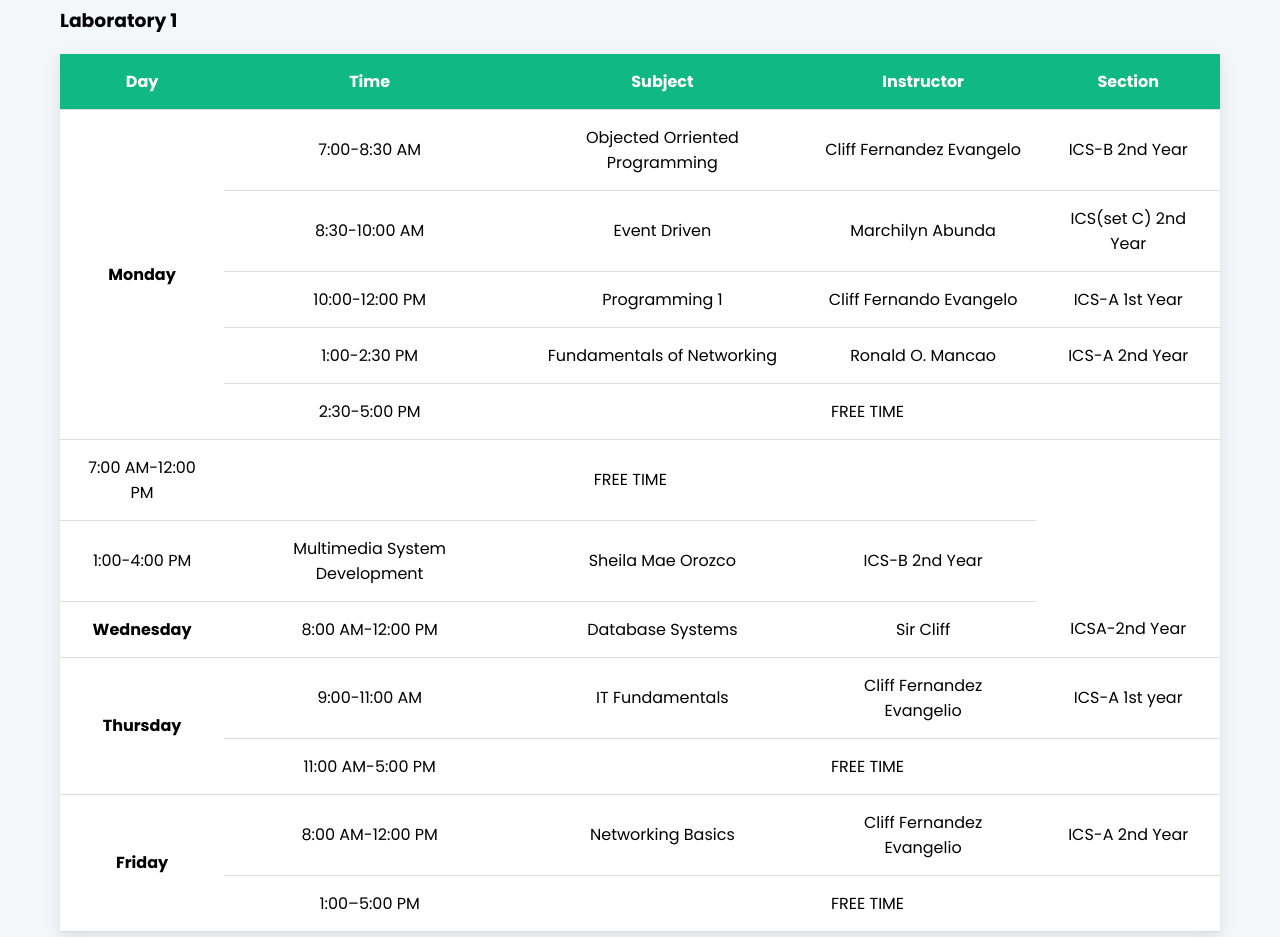
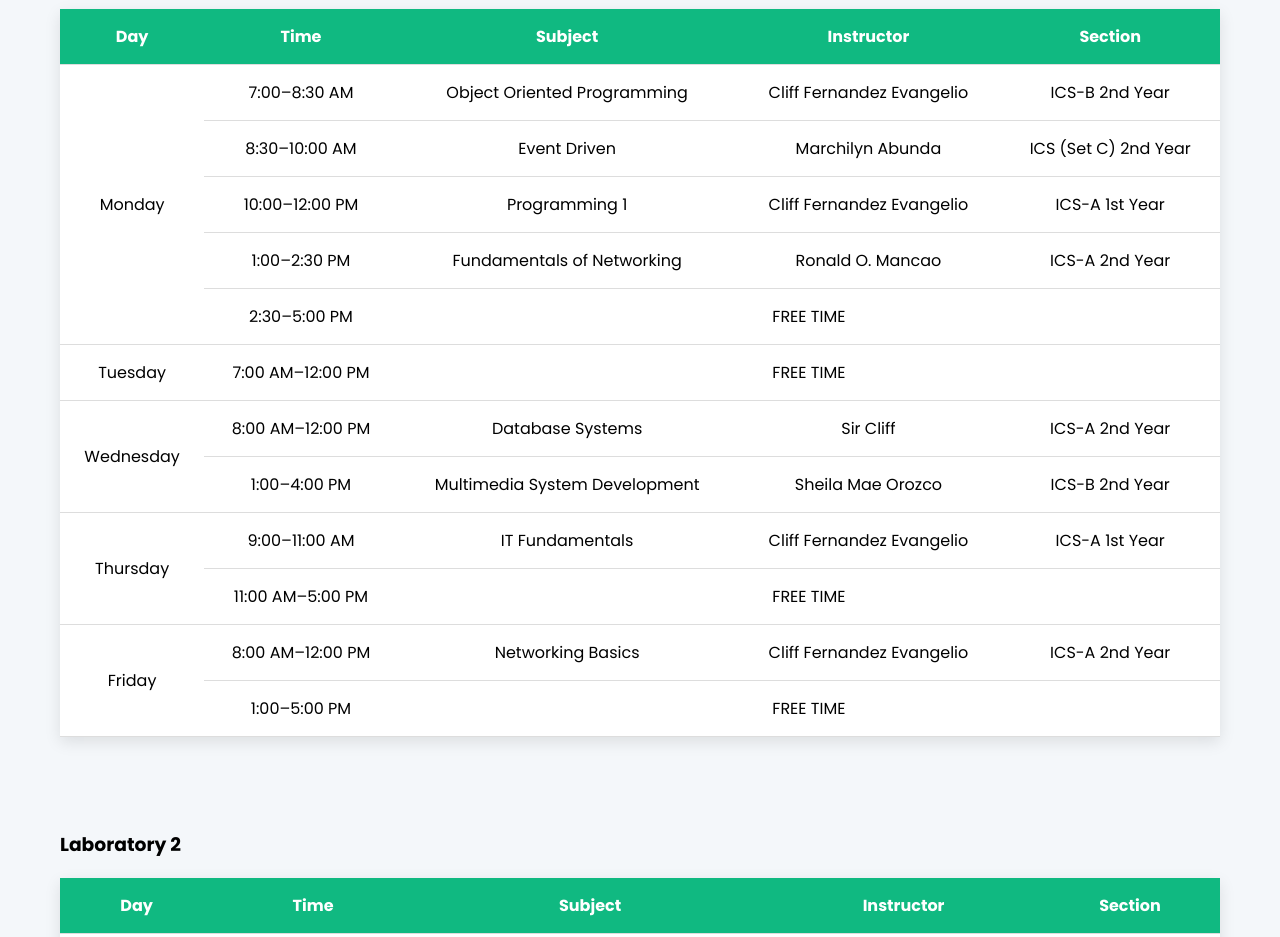
Before and after one commit to Dairolovely/it27A_final_prog, a plain HTML site: page index.html in a window 1280 px wide. Shown: the part 1320-2257 px from the top of the page. Drawn offline with Linux system fonts and the light colour scheme.

Commit message:
Added an updated schedule

```diff
--- a/index.html
+++ b/index.html
@@ -23,7 +23,7 @@
     <!-- HERO SECTION -->
     <section class="hero">
         <h2>Welcome to the Computer Laboratory Hub</h2>
-        <button onclick="scrollToLabs()">Explore Labs</button>
+
     </section>
 
     <!-- LABS SECTION -->
@@ -57,6 +57,8 @@
 
 <div class="table-wrapper">
 <table class="schedule-table">
+   <table class="schedule">
+    <thead>
         <tr>
             <th>Day</th>
             <th>Time</th>
@@ -64,83 +66,99 @@
             <th>Instructor</th>
             <th>Section</th>
         </tr>
+    </thead>
+
+    <tbody>
+
+        <!-- MONDAY -->
+        <tr>
+            <td rowspan="5" class="day">Monday</td>
+            <td>7:00–8:30 AM</td>
+            <td>Object Oriented Programming</td>
+            <td>Cliff Fernandez Evangelio</td>
+            <td>ICS-B 2nd Year</td>
+        </tr>
 
         <tr>
-        <td rowspan="5"><b>Monday</b></td>
-        <td>7:00-8:30 AM</td>
-        <td>Objected Orriented Programming</td>
-        <td>Cliff Fernandez Evangelo</td>
-        <td>ICS-B 2nd Year</td>
-    </tr>
-    <tr>
-        <td>8:30-10:00 AM</td>
+            <td>8:30–10:00 AM</td>
             <td>Event Driven</td>
             <td>Marchilyn Abunda</td>
-        <td>ICS(set C) 2nd Year</td>
+            <td>ICS (Set C) 2nd Year</td>
         </tr>
+
         <tr>
-        <td>10:00-12:00 PM</td>
+            <td>10:00–12:00 PM</td>
             <td>Programming 1</td>
-        <td>Cliff Fernando Evangelo</td>
+            <td>Cliff Fernandez Evangelio</td>
             <td>ICS-A 1st Year</td>
         </tr>
+
         <tr>
-        <td>1:00-2:30 PM</td>
+            <td>1:00–2:30 PM</td>
             <td>Fundamentals of Networking</td>
             <td>Ronald O. Mancao</td>
             <td>ICS-A 2nd Year</td>
         </tr>
 
-    <tr class="free-row">
-        <td>2:30-5:00 PM</td>
-        <td colspan="3" class="free-label">FREE TIME</td>
+        <tr>
+            <td>2:30–5:00 PM</td>
+            <td colspan="3" class="free">FREE TIME</td>
         </tr>
 
-    <tr class="free-row">
-        <td>7:00 AM-12:00 PM</td>
-        <td colspan="3" class="free-label">FREE TIME</td>
+        <!-- TUESDAY -->
+        <tr>
+            <td rowspan="1" class="day">Tuesday</td>
+            <td>7:00 AM–12:00 PM</td>
+            <td colspan="3" class="free">FREE TIME</td>
+        </tr>
+
+        <!-- WEDNESDAY -->
+        <tr>
+            <td rowspan="2" class="day">Wednesday</td>
+            <td>8:00 AM–12:00 PM</td>
+            <td>Database Systems</td>
+            <td>Sir Cliff</td>
+            <td>ICS-A 2nd Year</td>
         </tr>
 
         <tr>
-        <td>1:00-4:00 PM</td>
+            <td>1:00–4:00 PM</td>
             <td>Multimedia System Development</td>
             <td>Sheila Mae Orozco</td>
             <td>ICS-B 2nd Year</td>
         </tr>
 
+        <!-- THURSDAY -->
         <tr>
-        <td><b>Wednesday</b></td>
-        <td>8:00 AM-12:00 PM</td>
-        <td>Database Systems</td>
-        <td>Sir Cliff</td>
-        <td>ICSA-2nd Year</td>
+            <td rowspan="2" class="day">Thursday</td>
+            <td>9:00–11:00 AM</td>
+            <td>IT Fundamentals</td>
+            <td>Cliff Fernandez Evangelio</td>
+            <td>ICS-A 1st Year</td>
         </tr>
 
         <tr>
-        <td rowspan="2"><b>Thursday</b></td>
-        <td>9:00-11:00 AM</td>
-        <td>IT Fundamentals</td>
-        <td>Cliff Fernandez Evangelio</td>
-        <td>ICS-A 1st year</td>
-    </tr>
-    <tr class="free-row">
-        <td>11:00 AM-5:00 PM</td>
-        <td colspan="3" class="free-label">FREE TIME</td>
+            <td>11:00 AM–5:00 PM</td>
+            <td colspan="3" class="free">FREE TIME</td>
         </tr>
 
+        <!-- FRIDAY -->
         <tr>
-        <td rowspan="2"><b>Friday</b></td>
-        <td>8:00 AM-12:00 PM</td>
+             <td rowspan="2" class="day">Friday</td>
+            <td>8:00 AM–12:00 PM</td>
             <td>Networking Basics</td>
             <td>Cliff Fernandez Evangelio</td>
             <td>ICS-A 2nd Year</td>
         </tr>
-    <tr class="free-row">
+
+        <tr>
             <td>1:00–5:00 PM</td>
-        <td colspan="3" class="free-label">FREE TIME</td>
+            <td colspan="3" class="free">FREE TIME</td>
         </tr>
+
+    </tbody>
 </table>
-</div>
+
 
 </br>
 </br>
--- a/script.js
+++ b/script.js
@@ -7,10 +7,7 @@ document.querySelectorAll("nav a").forEach(link => {
     });
 });
 
-// Smooth Scroll for Explore Labs button
-function scrollToLabs() {
-    document.getElementById("labs").scrollIntoView({ behavior: "smooth" });
-}
+
 
 // Highlight Active Link While Scrolling
 const sections = document.querySelectorAll("section");
--- a/style.css
+++ b/style.css
@@ -38,7 +38,7 @@ header h1 {
 }
 
 nav a {
-    color: #000000;
+    color: #f0ecec;
     margin: 0 15px;
     text-decoration: none;
     font-weight: 500;
```
Lines whose indentation alone changed are shown as unchanged.
